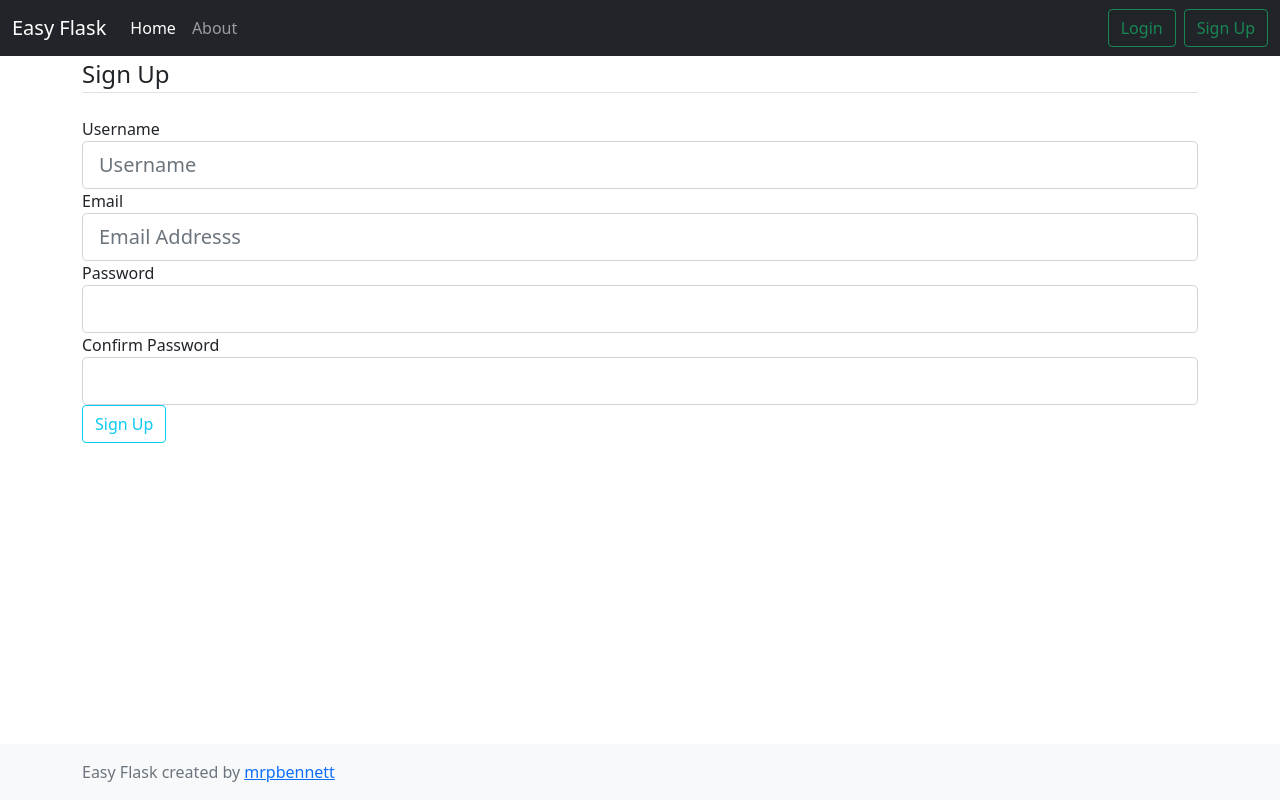
After one commit to mrpbennett/docker_flask_template, a Flask app: page /signup in a window 1280 px wide. The commit adds this page. Run offline with Flask 2, Linux system fonts and the light colour scheme; some libraries are stand-ins or nearby versions.

Commit message:
adding more form features and better presenting the forms

```diff
--- a/app.py
+++ b/app.py
@@ -1,18 +1,40 @@
-from flask import Flask, render_template
+from flask import Flask, request, render_template, flash, redirect, url_for
+from forms import SignUpForm, LoginForm
 
 app = Flask(__name__)
-
-"""
-When you're ready to set to PROD replace config.DevConfig with config.ProdConfig
-like so: app.config.from_object('config.ProdConfig')
-"""
 
 app.config.from_object("config.DevConfig")
 
 
 @app.route("/")
-def function_name():
-    return render_template("home.html")
+def home():
+    return render_template("home.html", title="Home")
+
+
+@app.route("/about")
+def second_page():
+    return render_template("about.html", title="Second Page")
+
+
+@app.route("/login", methods=["GET", "POST"])
+def login():
+    form = LoginForm()
+    if form.validate_on_submit():
+        if form.email.data == "admin@blog.com" and form.password.data == "password":
+            flash("You have been logged in!", "success")
+            return redirect(url_for("home"))
+        else:
+            flash("Login Unsuccessful. Please check username and password", "danger")
+    return render_template("login.html", title="Login", form=form)
+
+
+@app.route("/signup", methods=["GET", "POST"])
+def signup():
+    form = SignUpForm()
+    if form.validate_on_submit():
+        flash(f"Account created for {form.username.data}!", "success")
+        return redirect(url_for("home"))
+    return render_template("signup.html", title="Sign Up", form=form)
 
 
 # HTTP Error handlers ---
--- a/config.py
+++ b/config.py
@@ -29,6 +29,7 @@ class Config:
     SECRET_KEY = environ.get("SECRET_KEY")
     STATIC_FOLDER = "static"
     TEMPLATES_FOLDER = "templates"
+    SECRET_KEY = environ.get("SECRET_KEY")
 
 
 class ProdConfig(Config):
--- /dev/null
+++ b/forms.py
@@ -0,0 +1,36 @@
+from flask_wtf import FlaskForm
+from wtforms import StringField, PasswordField, SubmitField, BooleanField
+from wtforms.validators import DataRequired, Length, Email, EqualTo
+
+
+class LoginForm(FlaskForm):
+    email = StringField(
+        "Email",
+        validators=[DataRequired(), Email()],
+        render_kw={"placeholder": "Email Address", "type": "email"},
+    )
+    password = PasswordField(
+        "Password",
+        validators=[DataRequired()],
+        render_kw={"placeholder": "Password", "type": "password"},
+    )
+    remember = BooleanField("Remember Me")
+    submit = SubmitField("Login")
+
+
+class SignUpForm(FlaskForm):
+    username = StringField(
+        "Username",
+        validators=[DataRequired(), Length(min=2, max=20)],
+        render_kw={"placeholder": "Username"},
+    )
+    email = StringField(
+        "Email",
+        validators=[DataRequired(), Email()],
+        render_kw={"placeholder": "Email Addresss"},
+    )
+    password = PasswordField("Password", validators=[DataRequired()])
+    confirm_password = PasswordField(
+        "Confirm Password", validators=[DataRequired(), EqualTo("password")]
+    )
+    submit = SubmitField("Sign Up")
--- a/templates/errors/404.html
+++ b/templates/errors/404.html
@@ -7,7 +7,7 @@
             <div class="col-md-12 text-center">
                 <span class="display-1 d-block">404</span>
                 <div class="mb-4 lead">The page you are looking for was not found.</div>
-                <a href="/" class="btn btn-link">Back to Home</a>
+                <a href="{{url_for('home')}}" class="btn btn-link">Back to Home</a>
             </div>
         </div>
     </div>
--- a/templates/layout.html
+++ b/templates/layout.html
@@ -1,4 +1,5 @@
-<html lang="en" class="h-100"><head>
+<html lang="en" class="h-100">
+<head>
     <meta charset="utf-8">
     <meta name="viewport" content="width=device-width, initial-scale=1">
     <meta name="description" content="">
@@ -30,7 +31,7 @@
     <header>
         <nav class="navbar navbar-expand-md navbar-dark bg-dark">
             <div class="container-fluid">
-                <a class="navbar-brand" href="#">Easy Flask</a>
+                <a class="navbar-brand" href="{{url_for('home')}}">Easy Flask</a>
                 <button class="navbar-toggler" type="button" data-bs-toggle="collapse" data-bs-target="#navbarCollapse" aria-controls="navbarCollapse" aria-expanded="false" aria-label="Toggle navigation">
                     <span class="navbar-toggler-icon"></span>
                 </button>
@@ -40,12 +41,12 @@
                             <a class="nav-link active" aria-current="page" href="#">Home</a>
                         </li>
                         <li class="nav-item">
-                            <a class="nav-link" href="#">Link</a>
+                            <a class="nav-link" href="{{ url_for('second_page')}}">About</a>
                         </li>
                     </ul>
                     <form class="d-flex mb-0">
-                        <button class="btn btn-outline-success me-2" type="submit">Login</button>
-                        <button class="btn btn-outline-success" type="submit">Sign Up</button>
+                        <a href="{{ url_for('login') }}" class="btn btn-outline-success me-2">Login</a>
+                        <a href="{{ url_for('signup') }}" class="btn btn-outline-success">Sign Up</a>
                     </form>
                 </div>
             </div>
--- /dev/null
+++ b/templates/signup.html
@@ -0,0 +1,70 @@
+{% extends "layout.html" %}
+{% block content %}
+
+<!-- Content here -->
+<!-- Begin page content -->
+
+<form method="POST" action="">
+    {{ form.hidden_tag() }}
+    <fieldset class="form-group">
+        <legend class="border-bottom mb-4">Sign Up</legend>
+        <div class="form-group">
+            {{ form.username.label(class="form-control-label") }}
+
+            {% if form.username.errors %}
+                {{ form.username(class="form-control form-control-lg is-invalid") }}
+                <div class="invalid-feedback">
+                    {% for error in form.username.errors %}
+                        <span>{{ error }}</span>
+                    {% endfor %}
+                </div>
+            {% else %}
+                {{ form.username(class="form-control form-control-lg") }}
+            {% endif %}
+        </div>
+        <div class="form-group">
+            {{ form.email.label(class="form-control-label") }}
+            {% if form.email.errors %}
+                {{ form.email(class="form-control form-control-lg is-invalid") }}
+                <div class="invalid-feedback">
+                    {% for error in form.email.errors %}
+                        <span>{{ error }}</span>
+                    {% endfor %}
+                </div>
+            {% else %}
+                {{ form.email(class="form-control form-control-lg") }}
+            {% endif %}
+        </div>
+        <div class="form-group">
+            {{ form.password.label(class="form-control-label") }}
+            {% if form.password.errors %}
+                {{ form.password(class="form-control form-control-lg is-invalid") }}
+                <div class="invalid-feedback">
+                    {% for error in form.password.errors %}
+                        <span>{{ error }}</span>
+                    {% endfor %}
+                </div>
+            {% else %}
+                {{ form.password(class="form-control form-control-lg") }}
+            {% endif %}
+        </div>
+        <div class="form-group">
+            {{ form.confirm_password.label(class="form-control-label") }}
+            {% if form.confirm_password.errors %}
+                {{ form.confirm_password(class="form-control form-control-lg is-invalid") }}
+                <div class="invalid-feedback">
+                    {% for error in form.confirm_password.errors %}
+                        <span>{{ error }}</span>
+                    {% endfor %}
+                </div>
+            {% else %}
+                {{ form.confirm_password(class="form-control form-control-lg") }}
+            {% endif %}
+        </div>
+    </fieldset>
+    <div class="form-group">
+        {{ form.submit(class="btn btn-outline-info") }}
+    </div>
+</form>
+
+{% endblock content %}
```
Also changed, not shown: static/css/main.css (+35 -0 lines), templates/about.html (added, +12 -0 lines), templates/login.html (added, +50 -0 lines), README.md, 3 other files.
